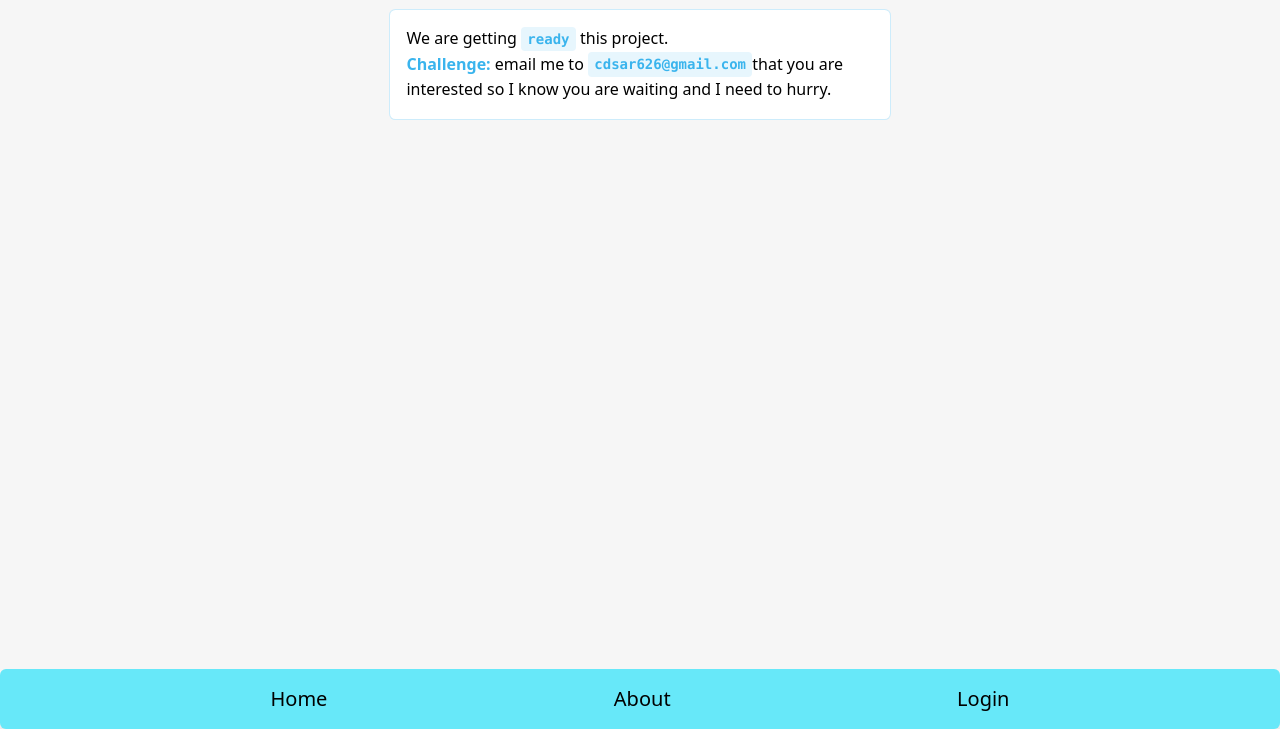
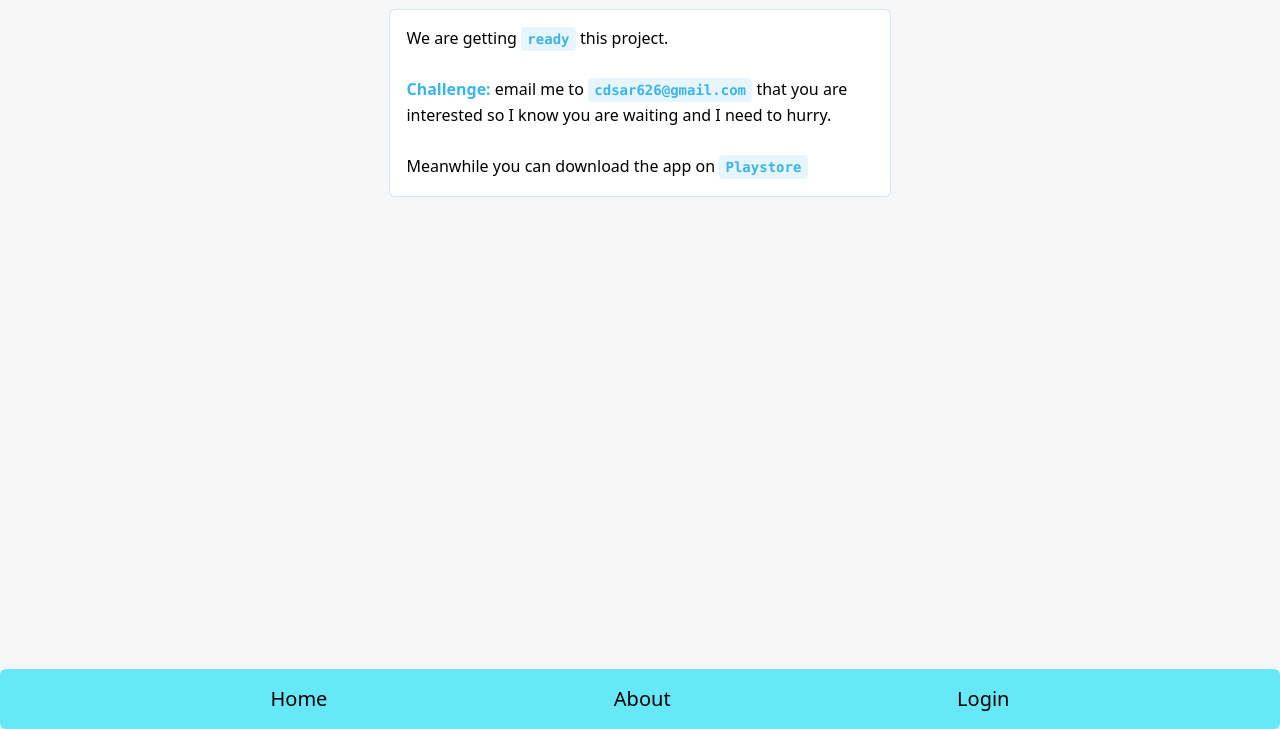
Before and after one commit to cdsar626/tablist_web, an Astro site: page / in a window 1280 px wide. Shown: the part 71-800 px from the top of the page. Built offline with nearby package versions, Linux system fonts and the light colour scheme; Astro itself is replaced by a stand-in of ours.

Commit message:
Updated readme and added links

```diff
--- a/src/pages/index.astro
+++ b/src/pages/index.astro
@@ -16,8 +16,10 @@ let buttons = [
 	<main>
 		<h1 class="text-2xl">Welcome to <span class="text-gradient font-black text-4xl">TABlist</span></h1>
 		<p class="instructions">
-			We are getting <code>ready</code> this project.<br />
-			<strong>Challenge:</strong> email me to <a href="mailto:cdsar626@gmail.com"><code>cdsar626@gmail.com</code></a>that you are interested so I know you are waiting and I need to hurry.
+			We are getting <code>ready</code> this project.<br /><br />
+			<strong>Challenge:</strong> email me to <a href="mailto:cdsar626@gmail.com"><code>cdsar626@gmail.com</code></a>
+			that you are interested so I know you are waiting and I need to hurry.<br /><br />
+			Meanwhile you can download the app on <a target="_blank" href="https://play.google.com/store/apps/details?id=com.cdsar626.tablist&hl=en_US"><code>Playstore</code></a>
 		</p>
 		<ul role="list" class="link-card-grid">
 			<!--
```
Also changed, not shown: README.md.
